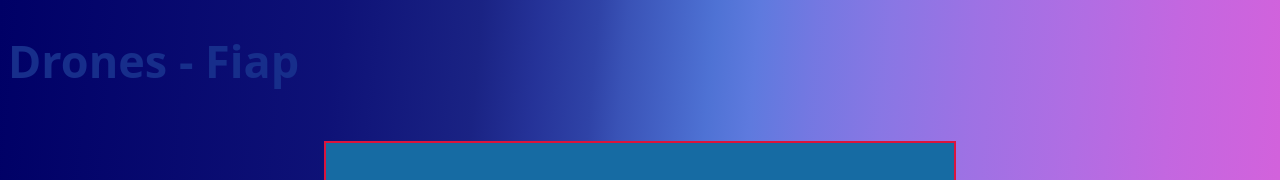
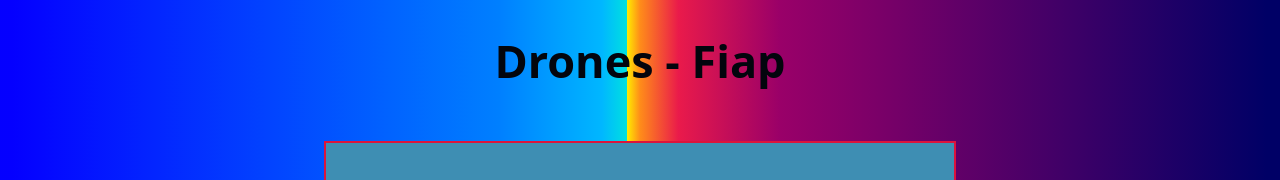
Before and after one commit to sergioyagi/Aula-2803, a plain HTML site: page index.html in a window 1280 px wide. Shown: the top 180 px of the page. Drawn offline with Linux system fonts and the light colour scheme; a web font is replaced by a local one.

Commit message:
Aula-2803

```diff
--- a/css/styles.css
+++ b/css/styles.css
@@ -5,7 +5,8 @@ body {
 
 
 h1  {
-    color: #172e8b;
+    color: #03050d;
+    text-align: center;
     font-size: 45px;
     font-family: "Boldonse", system-ui;
 }
@@ -28,9 +29,9 @@ ul,ol {
    text-align: center;
 }
 
-.container-blue {background-color: rgb(22, 107, 163);}
-.container-red {background-color: #900;}
-.container-green {background-color: #090;}
+.container-blue {background-color: rgb(62, 142, 179);}
+.container-red {background-color: rgb(183, 56, 56);}
+.container-green {background-color: rgb(77, 218, 131);}
 
 img {
     width: 80%;
@@ -52,22 +53,19 @@ a:hover {
 
 .gradient {
     background-image: linear-gradient(
-      95deg,
-      hsl(240deg 100% 20%) 0%,
-      hsl(238deg 79% 26%) 23%,
-      hsl(235deg 67% 31%) 33%,
-      hsl(233deg 61% 37%) 37%,
-      hsl(230deg 56% 42%) 41%,
-      hsl(228deg 52% 47%) 43%,
-      hsl(226deg 53% 52%) 46%,
-      hsl(224deg 61% 57%) 49%,
-      hsl(227deg 66% 62%) 52%,
-      hsl(238deg 65% 67%) 56%,
-      hsl(250deg 67% 68%) 61%,
-      hsl(263deg 68% 67%) 67%,
-      hsl(274deg 68% 66%) 74%,
-      hsl(286deg 66% 64%) 81%,
-      hsl(297deg 63% 62%) 90%,
-      hsl(308deg 74% 63%) 100%
+      270deg,
+      hsl(240deg 100% 20%) 1%,
+      hsl(319deg 100% 30%) 39%,
+      hsl(346deg 83% 51%) 47%,
+      hsl(30deg 100% 55%) 50%,
+      hsl(55deg 100% 50%) 51%,
+      hsl(69deg 89% 57%) 51%,
+      hsl(90deg 94% 65%) 50%,
+      hsl(122deg 98% 72%) 49%,
+      hsl(157deg 100% 50%) 49%,
+      hsl(180deg 100% 44%) 50%,
+      hsl(197deg 100% 50%) 53%,
+      hsl(210deg 100% 50%) 61%,
+      hsl(241deg 100% 50%) 99%
     );
   }
```
